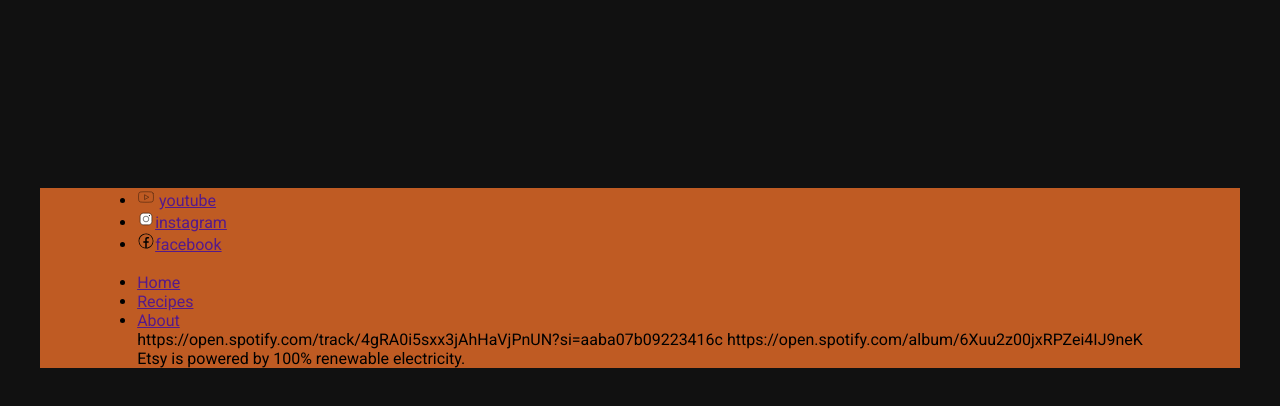
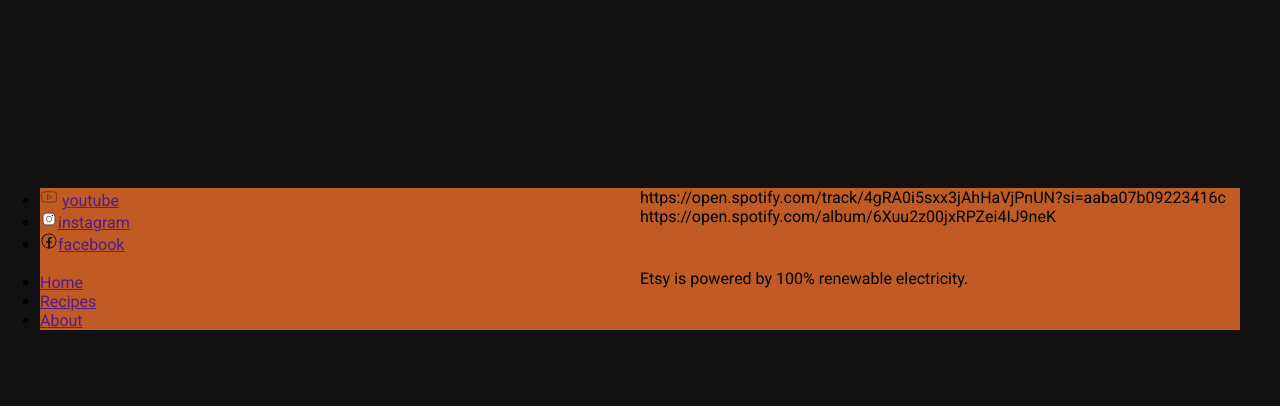
Before and after one commit to al3xa91/recipe-page-mandatory, a plain HTML site: page index.html in a window 1280 px wide. Shown: the part 3285-3691 px from the top of the page. Drawn offline with Linux system fonts and the light colour scheme.

Commit message:
Almost done footer

```diff
--- a/css/main.css
+++ b/css/main.css
@@ -571,8 +571,33 @@
     margin: 200px auto;
     width: var(--width-12col);
     display: flex;
-    flex-wrap: wrap;
-    align-items: center;
-    justify-content: center;
 
 }
+
+.footer-container-block{
+    width: var(--width-12col);
+    display: grid;
+grid-template-columns: repeat(2,6fr);
+grid-template-rows: auto;
+}
+
+
+.footer-container-block-left{
+   display: grid;
+   grid-column: 1 /2 ;
+   grid-row: span;
+
+   align-items: center;
+
+
+
+}
+
+
+.footer-container-block-right{
+
+    display:grid;
+    grid-column: 2/3 ;
+    grid-row:span;
+
+}
```
Also changed, not shown: 1 other file.
